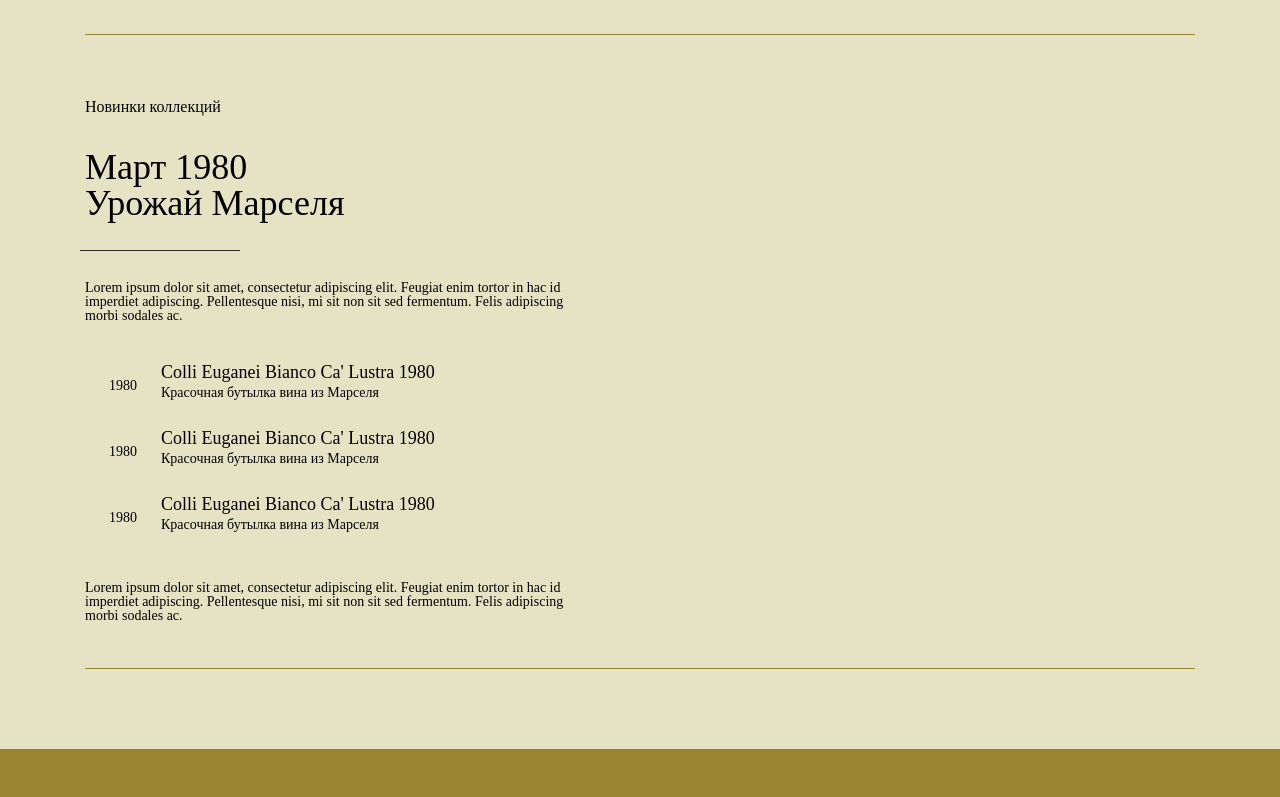
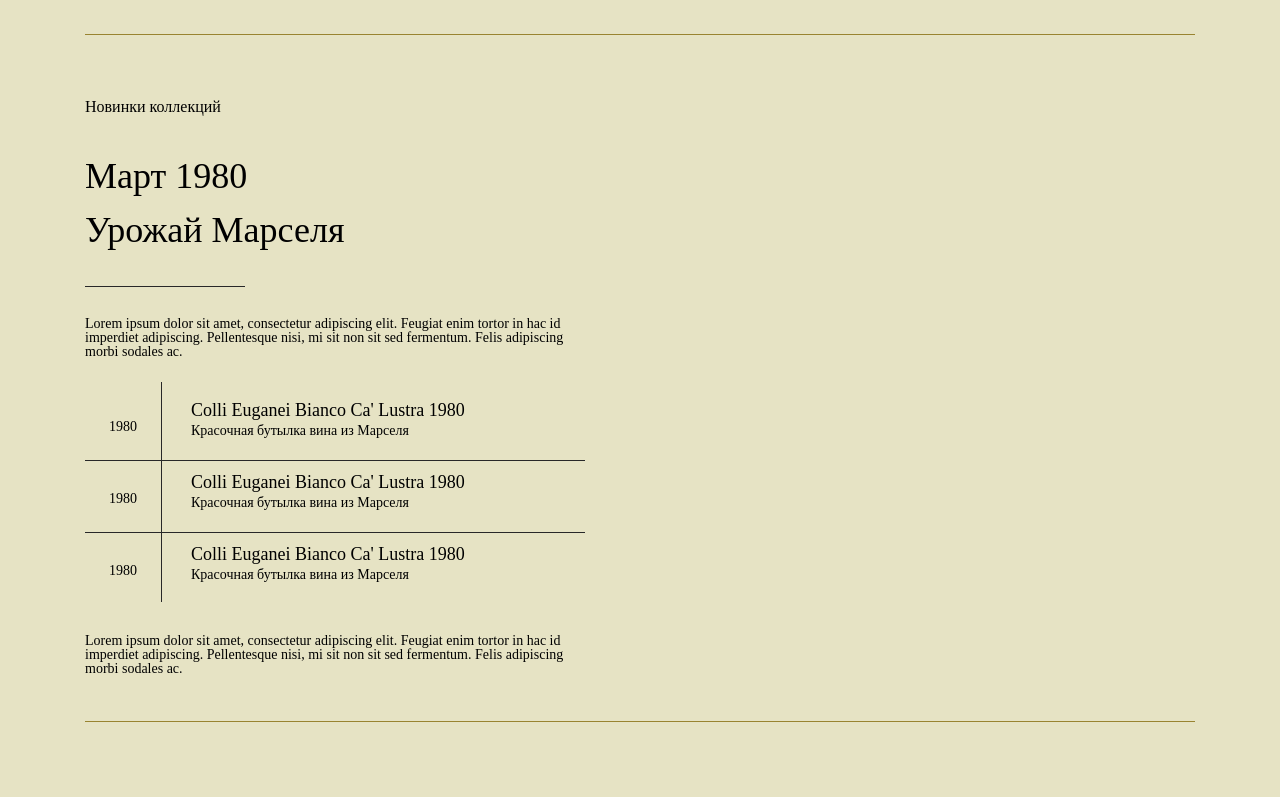
Before and after one commit to mwingian/my_first_project, a plain HTML site: page index.html in a window 1280 px wide. Shown: the part 1600-2397 px from the top of the page. Drawn offline with Linux system fonts and the light colour scheme; a web font is replaced by a local one.

Commit message:
Update 01.07.21

```diff
--- a/css/style.css
+++ b/css/style.css
@@ -175,14 +175,16 @@ html,body{
     align-items: center;
     border: 3px solid #C4C4C4;
 }
-.narrative__title{
-    padding: 60px 0px 40px 0px;
-    position: relative;
+.title{
     font-family: "PlayfairdDisplay";
     font-style: normal;
     font-weight: bold;
     font-size: 36px;
     line-height: 150%;
+}
+.narrative__title{
+    padding: 60px 0px 40px 0px;
+    position: relative;
     /* border-bottom: 1px solid #FFFFFF; */
     /* border-width: 160px; */
 }
@@ -248,9 +250,9 @@ html,body{
 .vinecard__title{
     padding: 15px 0px 30px 0px;
     position: relative;
-    font-family: "PlayfairdDisplay";
+    /* font-family: "PlayfairdDisplay";
     font-weight: 700;
-    font-size: 36px;
+    font-size: 36px; */
     /* line-height: 54px; */
 }
 .vinecard__title::after{
@@ -260,7 +262,7 @@ html,body{
     width: 160px;
     background: #282828;
     bottom: 0;
-    left: 15%;
+    left: 80px;
     margin-left: -80px;
 }
 .vinecard__body{
@@ -276,6 +278,7 @@ html,body{
     flex-direction: column;
     padding: 15px 0px 0px 0px;
 }
+/* --Контент списка дегустации / Degustation list content-- */
 .degustation__item{
     display: flex;
 }
@@ -283,24 +286,43 @@ html,body{
     display: flex;
     flex-direction: column;
     justify-content: center;
+    position: relative;
+    padding: 5px 0px 15px 30px;
+}
+.degustation__body::before{
+    /* display: none; */
+    content: '';
+    position: absolute;
+    width: 0.5px;
+    height: 76px;
+    background: #282828;
+    left: 0px;
 }
 .vine__year{
     font-family: "Montserrat-medium";
     font-weight: 400;
-    padding: 26px 24px;
+    padding: 31px 24px 26px 24px;
     align-self: center;
 }
 .vine__name{
     font-family: "PlayfairdDisplay";
     font-weight: bold;
     font-size: 18px;
-    padding: 5px 0px 2.5px 0px;
+    padding: 0px 0px 2.5px 0px;
 }
 .vine__description{
     font-family: "Montserrat-medium";
     font-weight: 400;
-    padding: 2.5px 0px 15px 0px;
+    padding: 2.5px 0px 0px 0px;
 }
+/* --Модификаторы списка дегустации / Degustation list modificator-- */
+.innerside__item{
+    border-top: 1px solid #282828;
+    border-bottom: 1px solid #282828;
+}
+
+
+
 
 /* --Блок слайдера-- */
 .slider__block{
--- a/index.html
+++ b/index.html
@@ -38,7 +38,7 @@
             <div class="narrative__block">
                 <div class="container">
                     <div class="narrative__column">
-                        <div class="narrative__title">
+                        <div class="narrative__title title">
                             <h1>Лучший вкус, это вкус долголетнего вина</h1>
                         </div>
                         <!-- <div class="border__item"></div> -->
@@ -64,7 +64,7 @@
                                 <div class="markup__text">
                                     <p>Новинки коллекций</p>
                                 </div>
-                                <div class="vinecard__title">
+                                <div class="vinecard__title title">
                                     <h2>Март 1980<br>Урожай Марселя</h2>
                                 </div>
                                 <div class="vinecard__body">
@@ -74,29 +74,29 @@
                                     </p>
                                 </div>
                                 <div class="degustation__list">
-                                    <div class="degustation__item">
-                                        <div class="vine__year">1980</div>
-                                        <div class="degustation__body">
-                                            <div class="vine__name"><h3>Colli Euganei Bianco Ca' Lustra 1980</h3></div>
-                                            <div class="vine__description">
+                                    <div class="degustation__item outside__item">
+                                        <div class="vine__year outside__year">1980</div>
+                                        <div class="degustation__body outside__body">
+                                            <div class="vine__name outside__name"><h3>Colli Euganei Bianco Ca' Lustra 1980</h3></div>
+                                            <div class="vine__description outside__description">
                                                 <p>Красочная бутылка вина из Марселя</p>
                                             </div>
                                         </div>
                                     </div>
-                                    <div class="degustation__item">
-                                        <div class="vine__year">1980</div>
-                                        <div class="degustation__body">
-                                            <div class="vine__name"><h3>Colli Euganei Bianco Ca' Lustra 1980</h3></div>
-                                            <div class="vine__description">
+                                    <div class="degustation__item innerside__item">
+                                        <div class="vine__year innerside__year">1980</div>
+                                        <div class="degustation__body innerside__body">
+                                            <div class="vine__name innerside__name"><h3>Colli Euganei Bianco Ca' Lustra 1980</h3></div>
+                                            <div class="vine__description innerside__description">
                                                 <p>Красочная бутылка вина из Марселя</p>
                                             </div>
                                         </div>
                                     </div>
-                                    <div class="degustation__item">
-                                        <div class="vine__year">1980</div>
-                                        <div class="degustation__body">
-                                            <div class="vine__name"><h3>Colli Euganei Bianco Ca' Lustra 1980</h3></div>
-                                            <div class="vine__description">
+                                    <div class="degustation__item outside__item">
+                                        <div class="vine__year outside__year">1980</div>
+                                        <div class="degustation__body outside__body">
+                                            <div class="vine__name outside__name"><h3>Colli Euganei Bianco Ca' Lustra 1980</h3></div>
+                                            <div class="vine__description outside__description">
                                                 <p>Красочная бутылка вина из Марселя</p>
                                             </div>
                                         </div>
```
